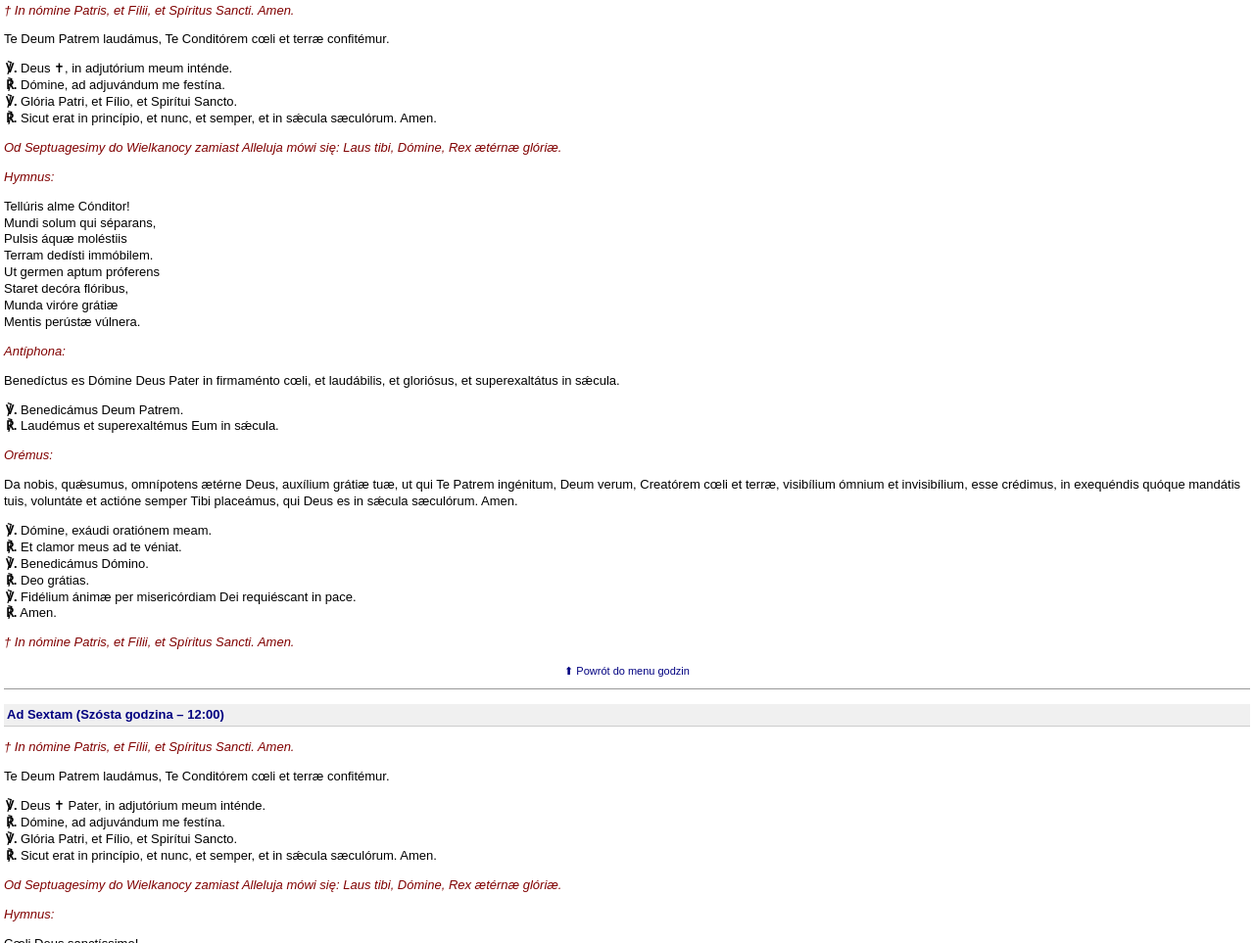
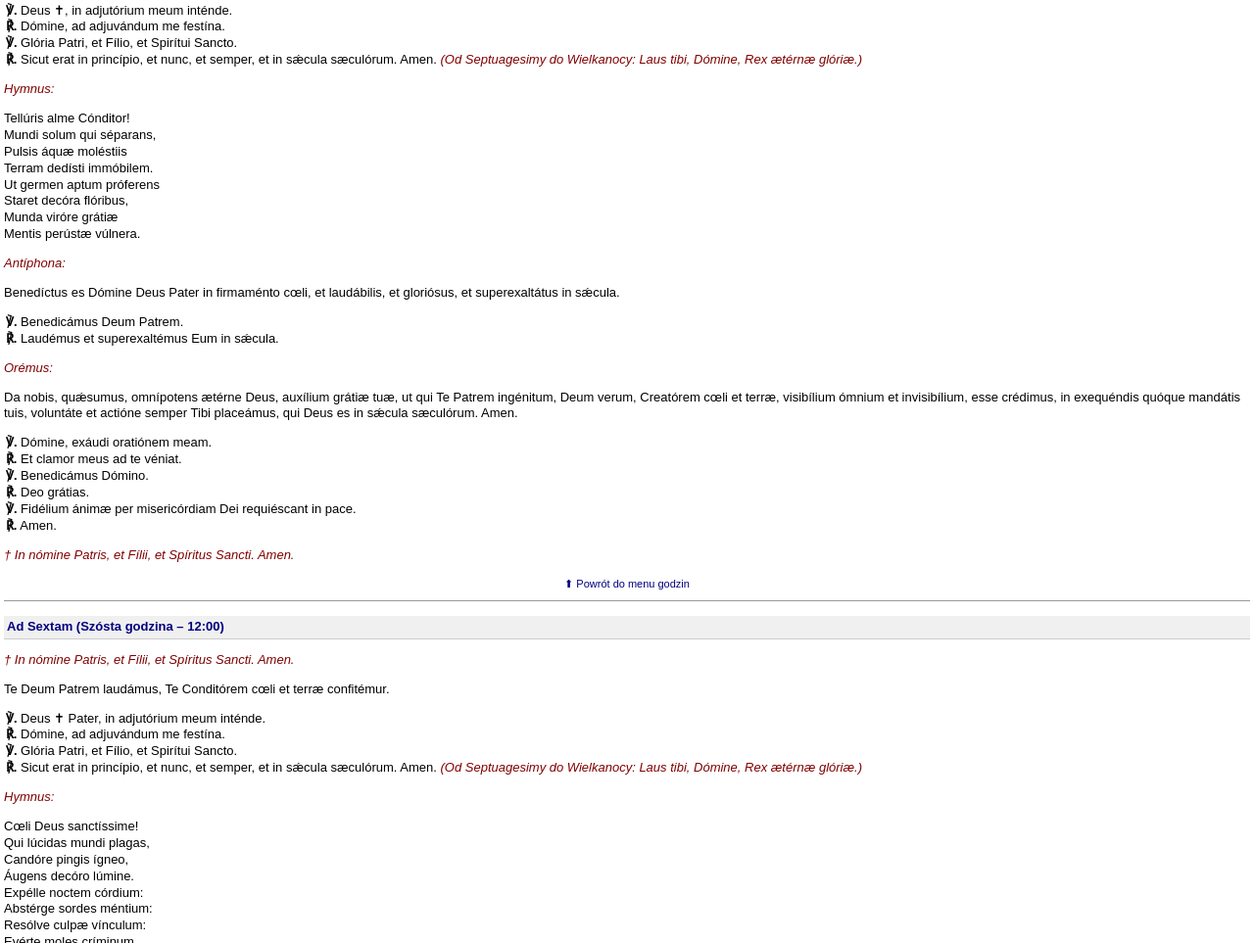
Before and after one commit to jankurowicki-lgtm/Officium-De-Patre, a plain HTML site: page index.html in a window 1280 px wide. Shown: the part 1837-2800 px from the top of the page at 98% size. Drawn offline with Linux system fonts and the light colour scheme.

Commit message:
Update index.html

```diff
--- a/index.html
+++ b/index.html
@@ -29,7 +29,7 @@
 
     <h1>OFFICIUM DE DEO PATRE</h1>
 
-    <!-- MENU NAWIGACYJNE DLA KLAWISZY NOKII (PO POLSKU) -->
+    <!-- MENU NAWIGACYJNE -->
     <div class="menu">
         <div style="text-align: center; font-size: 11px; margin-bottom: 3px;"><b>WYBIERZ GODZINĘ:</b></div>
         <a href="#matutinum">1. Ad Matutínum (Jutrznia / Przed 06:00)</a>
@@ -48,8 +48,7 @@
         <p>Te Deum Patrem laudámus, Te Conditórem cœli et terræ confitémur.</p>
         <p class="versiculum"><b>℣.</b> Dómine ✝, lábia mea apéries.<br><b>℟.</b> Et os meum annuntiábit laudem tuam.</p>
         <p class="versiculum"><b>℣.</b> Deus ✝ Pater, in adjutórium meum inténde.<br><b>℟.</b> Dómine, ad adjuvándum me festína.</p>
-        <p class="versiculum"><b>℣.</b> Glória Patri, et Fílio, et Spirítui Sancto.<br><b>℟.</b> Sicut erat in princípio, et nunc, et semper, et in sǽcula sæculórum. Amen.</p>
-        <p class="rubryka">Od Septuagesimy do Wielkanocy zamiast Alleluja mówi się: Laus tibi, Dómine, Rex ætérnæ glóriæ.</p>
+        <p class="versiculum"><b>℣.</b> Glória Patri, et Fílio, et Spirítui Sancto.<br><b>℟.</b> Sicut erat in princípio, et nunc, et semper, et in sǽcula sæculórum. Amen. <span class="rubryka">(Od Septuagesimy do Wielkanocy zamiast Alleluja mówi się: Laus tibi, Dómine, Rex ætérnæ glóriæ.)</span></p>
 
         <p class="rubryka">Hymnus:</p>
         <p>Lucis Creátor óptime,<br>Lucem diérum próferens,<br>Primórdiis lucis novæ,<br>Mundi parans oríginem:<br>Qui mane junctum vésperi<br>Diem vocári prǽcipis:<br>Vitémus omne nóxium:<br>Purgémus omne péssimum.</p>
@@ -74,8 +73,7 @@
         <h2>Ad Primam (Pierwsza godzina – 07:00)</h2>
         <p class="rubryka">† In nómine Patris, et Fílii, et Spíritus Sancti. Amen.</p>
         <p>Te Deum Patrem laudámus, Te Conditórem cœli et terræ confitémur.</p>
-        <p class="versiculum"><b>℣.</b> Deus ✝, in adjutórium meum inténde.<br><b>℟.</b> Dómine, ad adjuvándum me festína.<br><b>℣.</b> Glória Patri, et Fílio, et Spirítui Sancto.<br><b>℟.</b> Sicut erat in princípio, et nunc, et semper, et in sǽcula sæculórum. Amen.</p>
-        <p class="rubryka">Od Septuagesimy do Wielkanocy zamiast Alleluja mówi się: Laus tibi, Dómine, Rex ætérnæ glóriæ.</p>
+        <p class="versiculum"><b>℣.</b> Deus ✝, in adjutórium meum inténde.<br><b>℟.</b> Dómine, ad adjuvándum me festína.<br><b>℣.</b> Glória Patri, et Fílio, et Spirítui Sancto.<br><b>℟.</b> Sicut erat in princípio, et nunc, et semper, et in sǽcula sæculórum. Amen. <span class="rubryka">(Od Septuagesimy do Wielkanocy: Laus tibi, Dómine, Rex ætérnæ glóriæ.)</span></p>
 
         <p class="rubryka">Hymnus:</p>
         <p>Imménse cœli Cónditor,<br>Qui mixta ne confúnderent,<br>Aquæ fluénta dívidens,<br>Cœlum dedísti límitem.<br>Infúnde nunc, piíssime,<br>Donum perénnis grátiæ:<br>Fraudis novæ ne cásibus<br>Nos error átterat vetus.</p>
@@ -100,8 +98,7 @@
         <h2>Ad Tertiam (Trzecia godzina – 09:00)</h2>
         <p class="rubryka">† In nómine Patris, et Fílii, et Spíritus Sancti. Amen.</p>
         <p>Te Deum Patrem laudámus, Te Conditórem cœli et terræ confitémur.</p>
-        <p class="versiculum"><b>℣.</b> Deus ✝, in adjutórium meum inténde.<br><b>℟.</b> Dómine, ad adjuvándum me festína.<br><b>℣.</b> Glória Patri, et Fílio, et Spirítui Sancto.<br><b>℟.</b> Sicut erat in princípio, et nunc, et semper, et in sǽcula sæculórum. Amen.</p>
-        <p class="rubryka">Od Septuagesimy do Wielkanocy zamiast Alleluja mówi się: Laus tibi, Dómine, Rex ætérnæ glóriæ.</p>
+        <p class="versiculum"><b>℣.</b> Deus ✝, in adjutórium meum inténde.<br><b>℟.</b> Dómine, ad adjuvándum me festína.<br><b>℣.</b> Glória Patri, et Fílio, et Spirítui Sancto.<br><b>℟.</b> Sicut erat in princípio, et nunc, et semper, et in sǽcula sæculórum. Amen. <span class="rubryka">(Od Septuagesimy do Wielkanocy: Laus tibi, Dómine, Rex ætérnæ glóriæ.)</span></p>
 
         <p class="rubryka">Hymnus:</p>
         <p>Tellúris alme Cónditor!<br>Mundi solum qui séparans,<br>Pulsis áquæ moléstiis<br>Terram dedísti immóbilem.<br>Ut germen aptum próferens<br>Staret decóra flóribus,<br>Munda viróre grátiæ<br>Mentis perústæ vúlnera.</p>
@@ -126,8 +123,7 @@
         <h2>Ad Sextam (Szósta godzina – 12:00)</h2>
         <p class="rubryka">† In nómine Patris, et Fílii, et Spíritus Sancti. Amen.</p>
         <p>Te Deum Patrem laudámus, Te Conditórem cœli et terræ confitémur.</p>
-        <p class="versiculum"><b>℣.</b> Deus ✝ Pater, in adjutórium meum inténde.<br><b>℟.</b> Dómine, ad adjuvándum me festína.<br><b>℣.</b> Glória Patri, et Fílio, et Spirítui Sancto.<br><b>℟.</b> Sicut erat in princípio, et nunc, et semper, et in sǽcula sæculórum. Amen.</p>
-        <p class="rubryka">Od Septuagesimy do Wielkanocy zamiast Alleluja mówi się: Laus tibi, Dómine, Rex ætérnæ glóriæ.</p>
+        <p class="versiculum"><b>℣.</b> Deus ✝ Pater, in adjutórium meum inténde.<br><b>℟.</b> Dómine, ad adjuvándum me festína.<br><b>℣.</b> Glória Patri, et Fílio, et Spirítui Sancto.<br><b>℟.</b> Sicut erat in princípio, et nunc, et semper, et in sǽcula sæculórum. Amen. <span class="rubryka">(Od Septuagesimy do Wielkanocy: Laus tibi, Dómine, Rex ætérnæ glóriæ.)</span></p>
 
         <p class="rubryka">Hymnus:</p>
         <p>Cœli Deus sanctíssime!<br>Qui lúcidas mundi plagas,<br>Candóre pingis ígneo,<br>Áugens decóro lúmine.<br>Expélle noctem córdium:<br>Abstérge sordes méntium:<br>Resólve culpæ vínculum:<br>Evérte moles críminum.</p>
@@ -152,8 +148,7 @@
         <h2>Ad Nonam (Dziewiąta godzina – 15:00)</h2>
         <p class="rubryka">† In nómine Patris, et Fílii, et Spíritus Sancti. Amen.</p>
         <p>Te Deum Patrem laudámus, Te Conditórem cœli et terræ confitémur.</p>
-        <p class="versiculum"><b>℣.</b> Deus ✝ Pater, in adjutórium meum inténde.<br><b>℟.</b> Dómine, ad adjuvándum me festína.<br><b>℣.</b> Glória Patri, et Fílio, et Spirítui Sancto.<br><b>℟.</b> Sicut erat in princípio, et nunc, et semper, et in sǽcula sæculórum. Amen.</p>
-        <p class="rubryka">Od Septuagesimy do Wielkanocy zamiast Alleluja mówi się: Laus tibi, Dómine, Rex ætérnæ glóriæ.</p>
+        <p class="versiculum"><b>℣.</b> Deus ✝ Pater, in adjutórium meum inténde.<br><b>℟.</b> Dómine, ad adjuvándum me festína.<br><b>℣.</b> Glória Patri, et Fílio, et Spirítui Sancto.<br><b>℟.</b> Sicut erat in princípio, et nunc, et semper, et in sǽcula sæculórum. Amen. <span class="rubryka">(Od Septuagesimy do Wielkanocy: Laus tibi, Dómine, Rex ætérnæ glóriæ.)</span></p>
 
         <p class="rubryka">Hymnus:</p>
         <p>Magnæ Deus poténtiæ!<br>Qui fértili natos áqua<br>Partim relínquis gúrgiti,<br>Partim levas in áëra.<br>Ut culpa nullum déprimat:<br>Nullum éfferat jactántia:<br>Elísa mens ne cóncidat:<br>Eláta mens ne córruat.</p>
@@ -178,8 +173,7 @@
         <h2>Ad Vésperas (Nieszpory – 18:00)</h2>
         <p class="rubryka">† In nómine Patris, et Fílii, et Spíritus Sancti. Amen.</p>
         <p>Te Deum Patrem laudámus, Te Conditórem cœli et terræ confitémur.</p>
-        <p class="versiculum"><b>℣.</b> Deus ✝ Pater, in adjutórium meum inténde.<br><b>℟.</b> Dómine, ad adjuvándum me festína.<br><b>℣.</b> Glória Patri, et Fílio, et Spirítui Sancto.<br><b>℟.</b> Sicut erat in princípio, et nunc, et semper, et in sǽcula sæculórum. Amen.</p>
-        <p class="rubryka">Od Septuagesimy do Wielkanocy zamiast Alleluja mówi się: Laus tibi, Dómine, Rex ætérnæ glóriæ.</p>
+        <p class="versiculum"><b>℣.</b> Deus ✝ Pater, in adjutórium meum inténde.<br><b>℟.</b> Dómine, ad adjuvándum me festína.<br><b>℣.</b> Glória Patri, et Fílio, et Spirítui Sancto.<br><b>℟.</b> Sicut erat in princípio, et nunc, et semper, et in sǽcula sæculórum. Amen. <span class="rubryka">(Od Septuagesimy do Wielkanocy: Laus tibi, Dómine, Rex ætérnæ glóriæ.)</span></p>
 
         <p class="rubryka">Hymnus:</p>
         <p>Hóminis supérne Cónditor!<br>Qui cuncta solus órdinans,<br>Humum jubes prodúcere,<br>Reptántis et feræ genus:<br>Et magna rerum córpora,<br>Da gaudiórum prǽmia,<br>Da gratiárum múnera,<br>Astrínge pacis fœ́dera.</p>
@@ -206,8 +200,7 @@
         <p>Te Deum Patrem laudámus, Te Conditórem cœli et terræ confitémur.</p>
         <p class="versiculum"><b>℣.</b> Convérte nos ☨ Deus, salutáris noster.<br><b>℟.</b> Et avérte iram tuam a nobis.</p>
         <p class="versiculum"><b>℣.</b> Deus ✝ Pater, in adjutórium meum inténde.<br><b>℟.</b> Dómine, ad adjuvándum me festína.</p>
-        <p class="versiculum"><b>℣.</b> Glória Patri, et Fílio, et Spirítui Sancto.<br><b>℟.</b> Sicut erat in princípio, et nunc, et semper, et in sǽcula sæculórum. Amen.</p>
-        <p class="rubryka">Od Septuagesimy do Wielkanocy zamiast Alleluja mówi się: Laus tibi, Dómine, Rex ætérnæ glóriæ.</p>
+        <p class="versiculum"><b>℣.</b> Glória Patri, et Fílio, et Spirítui Sancto.<br><b>℟.</b> Sicut erat in princípio, et nunc, et semper, et in sǽcula sæculórum. Amen. <span class="rubryka">(Od Septuagesimy do Wielkanocy: Laus tibi, Dómine, Rex ætérnæ glóriæ.)</span></p>
 
         <p class="rubryka">Hymnus:</p>
         <p>Scrutátor alme córdium,<br>Infírma tu scis vírium:<br>Ad te revérsis éxhibe<br>Remissiónis grátiam.<br>Multum quidem peccávimus,<br>Sed parce confiténtibus:<br>Confer medélam lánguidis,<br>Infúnde lumen córdibus.<br>Te mane laudum cármine,<br>Te deprecámur véspere;<br>Dignéris ut te súpplices<br>Laudémus inter cœlites. Amen.</p>
@@ -223,7 +216,7 @@
         <p class="versiculum"><b>℣.</b> Dómine, exáudi oratiónem meam.<br><b>℟.</b> Et clamor meus ad te véniat.<br><b>℣.</b> Benedicámus Dómino.<br><b>℟.</b> Deo grátias.<br><b>℣.</b> Fidélium ánimæ per misericórdiam Dei requiéscant in pace.<br><b>℟.</b> Amen.</p>
         <p class="rubryka">† In nómine Patris, et Fílii, et Spíritus Sancti. Amen.</p>
 
-        <p class="rubryka">Oblatio (Oblacja / Ofiarowanie Bogu Ojcu, po Komplecie):</p>
+        <p class="rubryka">Oblatio (Ofiarowanie Bogu Ojcu, po Komplecie):</p>
         <p>Clementíssime Pater, ætérne Deus! pro ómnibus peccátis meis et pro peccátis tótius mundi, óffero Tibi Unigénitum tuum in Cruce pendéntem, omnem quóque passiónem, dolórem, angústiam, pressúram, sánguinem, ac mortem Ejus. Óffero Tibi ea in charitáte et virtúte, qua olim Semetípsum óbtulit pro nobis in ara Crucis. In ejúsdem oblatiónis unióne, óffero meípsum Tibi in láudem, et glóriam, ac beneplácitum tuum sempitérnum. Amen.</p>
         <p class="rubryka">† In nómine Patris, et Fílii, et Spíritus Sancti. Amen.</p>
 
```
